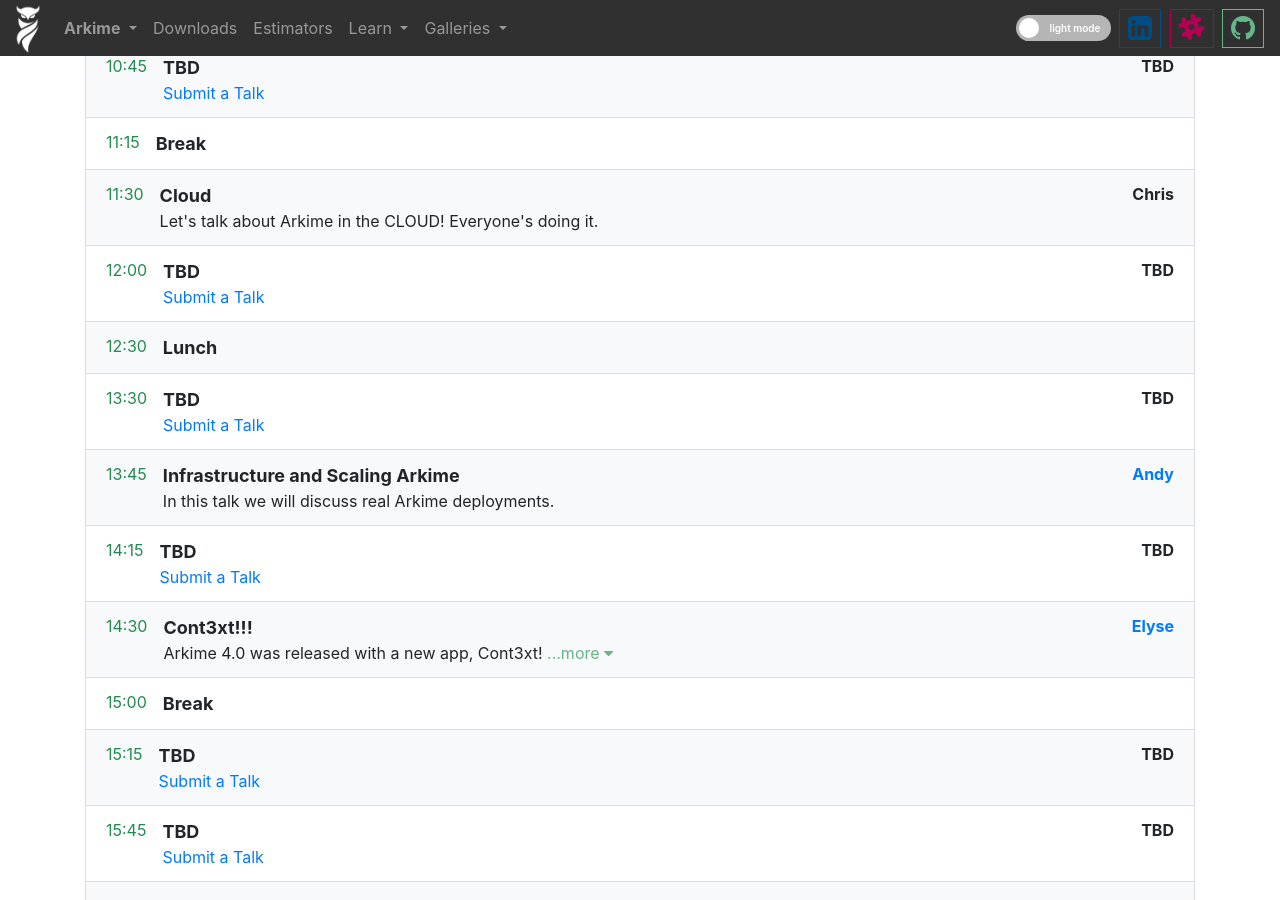
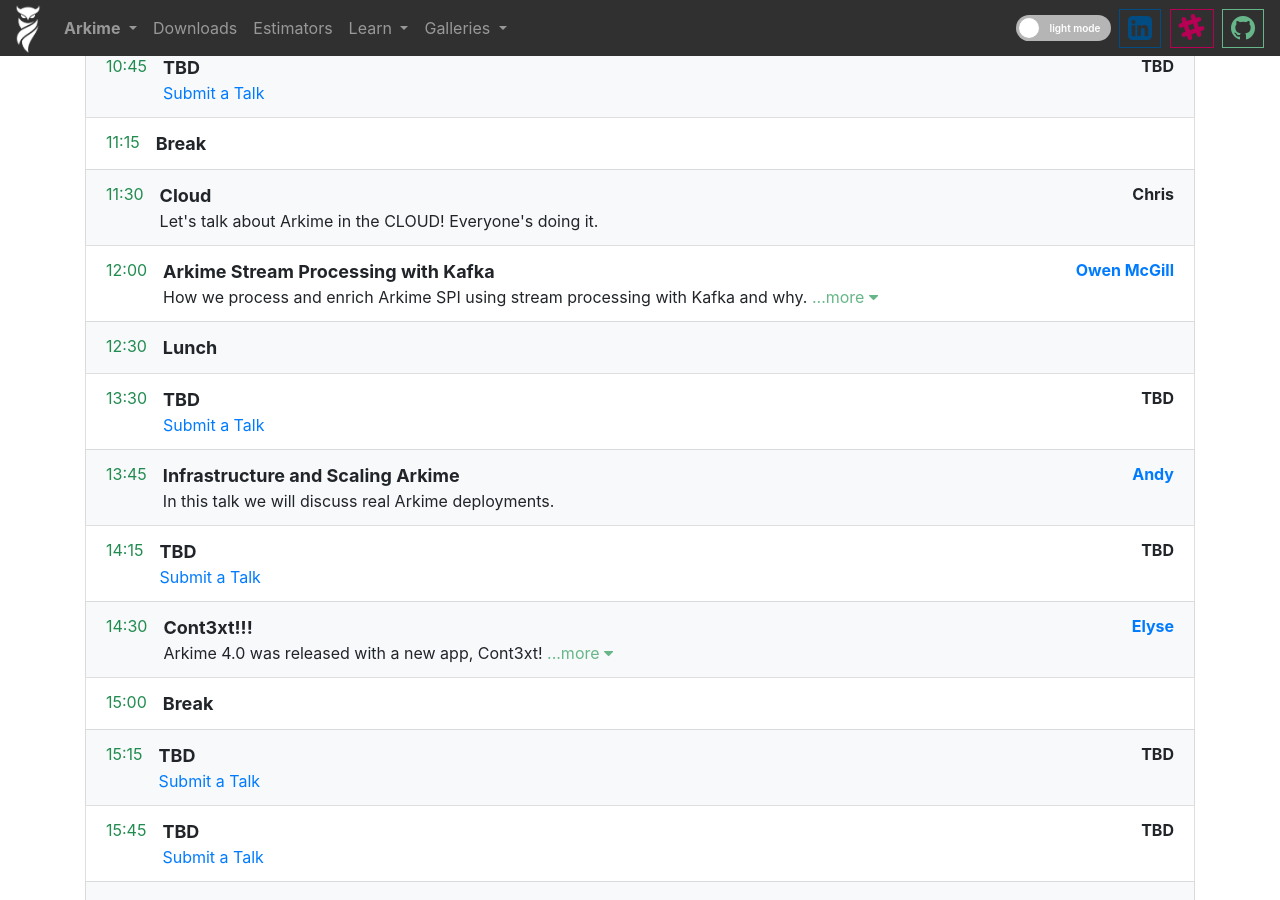
Before and after one commit to arkime/arkimeweb, a Jekyll site: the page built from arkimeet.html, in a window 1280 px wide and 900 px high, scrolled down 1424 px. Built offline with Jekyll 4.4.1, drawn with Linux system fonts in a browser that asks for light colours; some of the changed text lies outside the part shown.

Commit message:
add talk to agenda

```diff
--- a/arkimeet.html
+++ b/arkimeet.html
@@ -277,28 +277,30 @@
                 <div class="mr-auto dark-primary-theme-text">12:00</div>
                 <div class="pl-3 flex-fill">
                   <div class="agenda-title">
-                    TBD
+                    Arkime Stream Processing with Kafka
                   </div>
                   <span class="agenda-description">
-                    <a href="https://docs.google.com/forms/d/e/1FAIpQLSe2LEkctWBn8Oup13FXIhxoe9GHRvtVyCth49h7sYuybr_ldg/viewform"
-                      class="no-decoration">
-                      Submit a Talk
-                    </a>
-                    <!-- <a class="agenda-description-more-btn cursor-pointer primary-theme-text no-wrap"
+                    How we process and enrich Arkime SPI using stream processing with Kafka and why.
+                    <a class="agenda-description-more-btn cursor-pointer primary-theme-text no-wrap"
                       onclick="showMore(event)">
                       ...more&nbsp;<span class="fa fa-caret-down"></span>
                     </a>
                     <span class="agenda-description-more-text" style="display:none;">
+                      I'll go over our reasoning for choosing Kafka and the plugin we developed,
+                      as well as the ecosystem and various processors we then built around the Kafka
+                      stream/pipeline model and how it helps to deal with spikes in network traffic.
                     </span>
                     <a class="agenda-description-less-btn cursor-pointer primary-theme-text no-wrap"
                       onclick="showLess(event)"
                       style="display:none;">
                       less&nbsp;<span class="fa fa-caret-up"></span>
-                    </a> -->
+                    </a>
                   </span>
                 </div>
                 <div class="pl-3 flex-fill mr-n1 text-right">
-                  <strong>TBD</strong>
+                  <strong>
+                    <a href class="no-decoration" data-toggle="modal" data-target="#owenbio">Owen McGill</a>
+                  </strong>
                 </div>
               </div>
             </li>
@@ -662,7 +664,7 @@
                 <strong>Elyse Rinne</strong>
                 <p class="mb-1">Software Engineer</p>
                 <a class="btn btn-outline-danger btn-sm"
-                data-toggle="modal" data-target="#elysebio">
+                  data-toggle="modal" data-target="#elysebio">
                   See bio
                 </a>
               </div>
@@ -675,6 +677,16 @@
                   See bio
                 </a>
                 <!-- TODO bio -->
+              </div>
+            </div>
+            <div class="d-flex flex-row justify-content-around mt-4 ml-4">
+              <div>
+                <strong>Owen McGill</strong>
+                <p class="mb-1">Dev/Ops Engineer</p>
+                <a class="btn btn-outline-danger btn-sm"
+                  data-toggle="modal" data-target="#owenbio">
+                  See bio
+                </a>
               </div>
             </div>
             <div class="text-center mt-4">
@@ -729,6 +741,27 @@
             She revamped the UI to be more user-friendly and maintainable.
             Now, Elyse is working on implementing awesome new features to make Arkime
             the go-to open source tool for network security professionals!
+          </div>
+        </div>
+      </div>
+    </div>
+
+    <div class="modal" id="owenbio" tabindex="-1" aria-hidden="true">
+      <div class="modal-dialog modal-dialog-centered text-center">
+        <div class="modal-content">
+          <div class="modal-header">
+            <h5 class="modal-title">Owen McGill</h5>
+            <button type="button" class="close" data-dismiss="modal" aria-label="Close">
+              <span aria-hidden="true">&times;</span>
+            </button>
+          </div>
+          <div class="modal-body">
+            <p class="mb-1"><strong>Dev/Ops Engineer</strong></p>
+            I'm a Dev/Ops engineer working at OpenSystems AG in Bern, Switzerland.
+            I work in a team developing a network traffic detection system to detect
+            and identify known and new network based cyber attacks. I'm a part-time
+            contributor to Arkime and developer of some of the tools in our
+            Arkime-Kafka ecosystem.
           </div>
         </div>
       </div>
```
